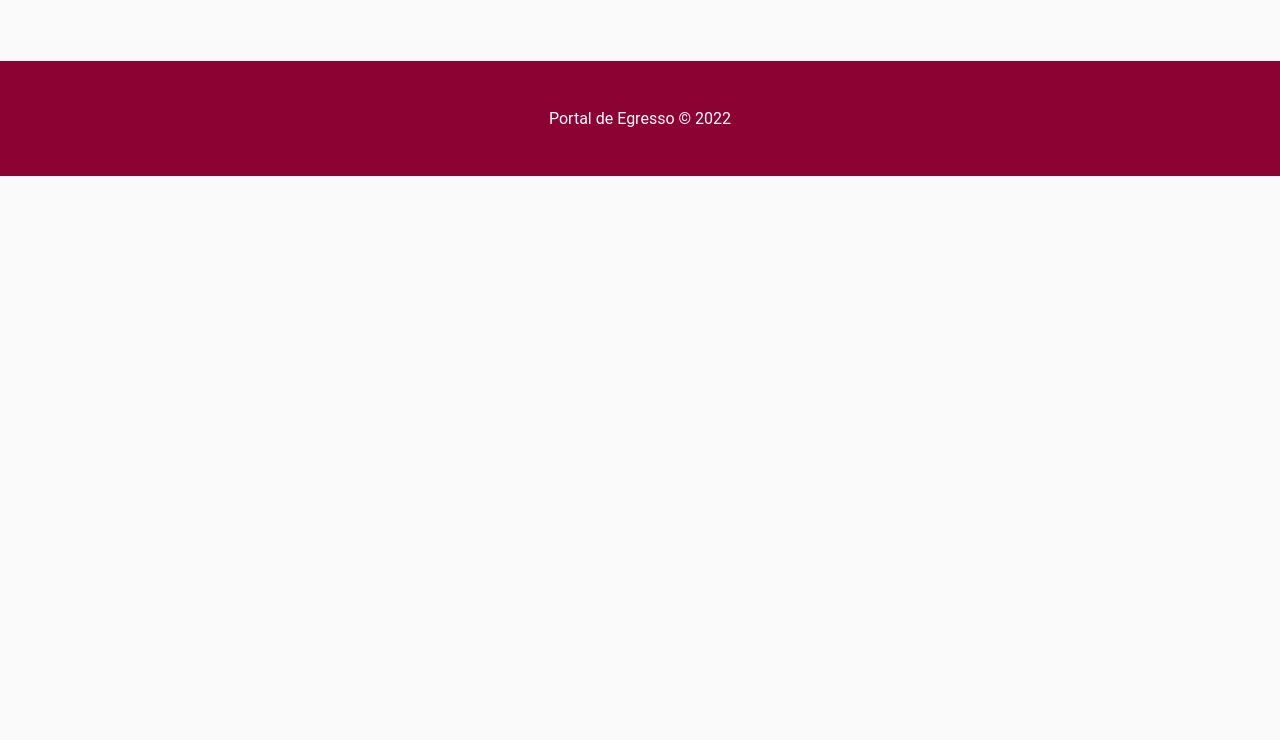
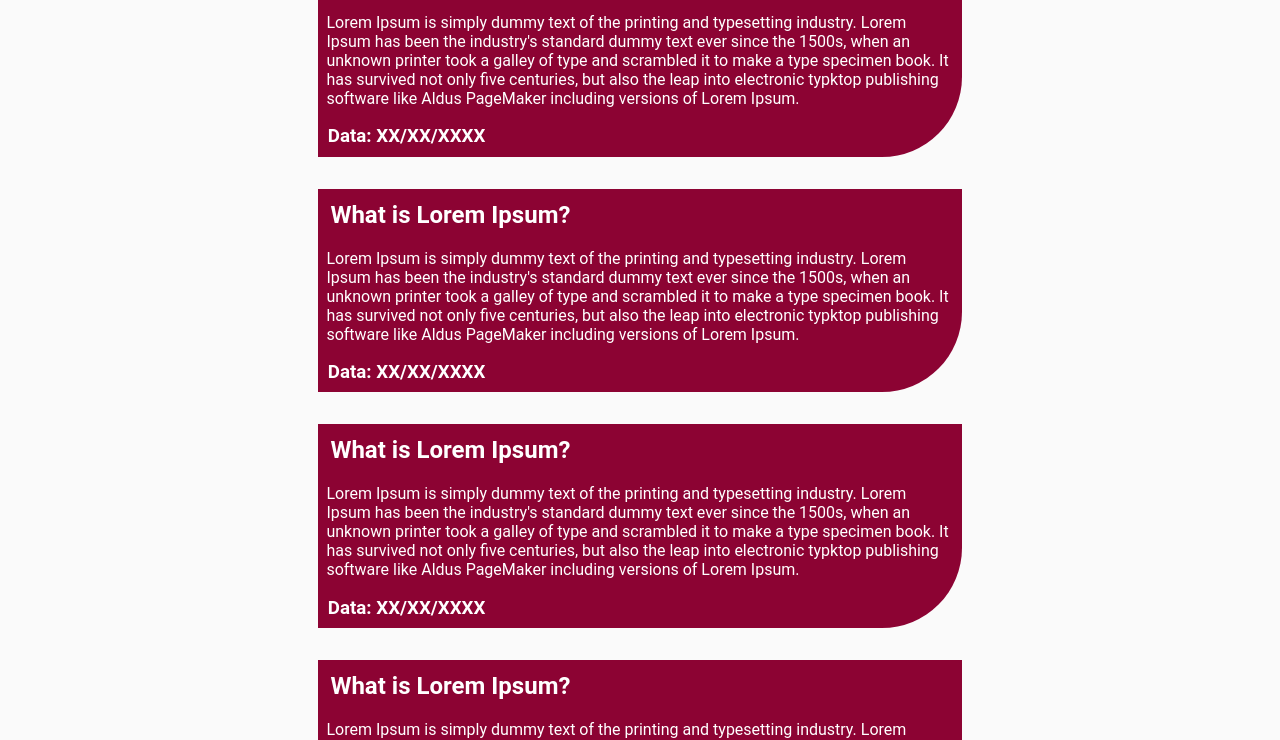
Before and after one commit to alisonMendes01/portal-front, a React (Create React App) app: page /egressodescricao in a window 1280 px wide. Shown: the part 640-1380 px from the top of the page. Before the commit the page ends 816 px from the top, so only its background shows below. Built offline with nearby package versions, Linux system fonts and the light colour scheme.

Commit message:
colocando depoimento

```diff
--- a/src/components/pages/EgressoDescricao.js
+++ b/src/components/pages/EgressoDescricao.js
@@ -13,6 +13,11 @@ function EgressoDescricao() {
                 <h1>Egressos Descrição</h1>
                 <EgressoContato nome={nome} formacao={formacao} ocupacao={ocupacao} anoConclusao= {anoConclusao}
                 UnidadeAcademica={UnidadeAcademica}/>
+                <Depoimento />
+                <Depoimento />
+                <Depoimento />
+                <Depoimento />
+
         </section>
     );
 }
```
